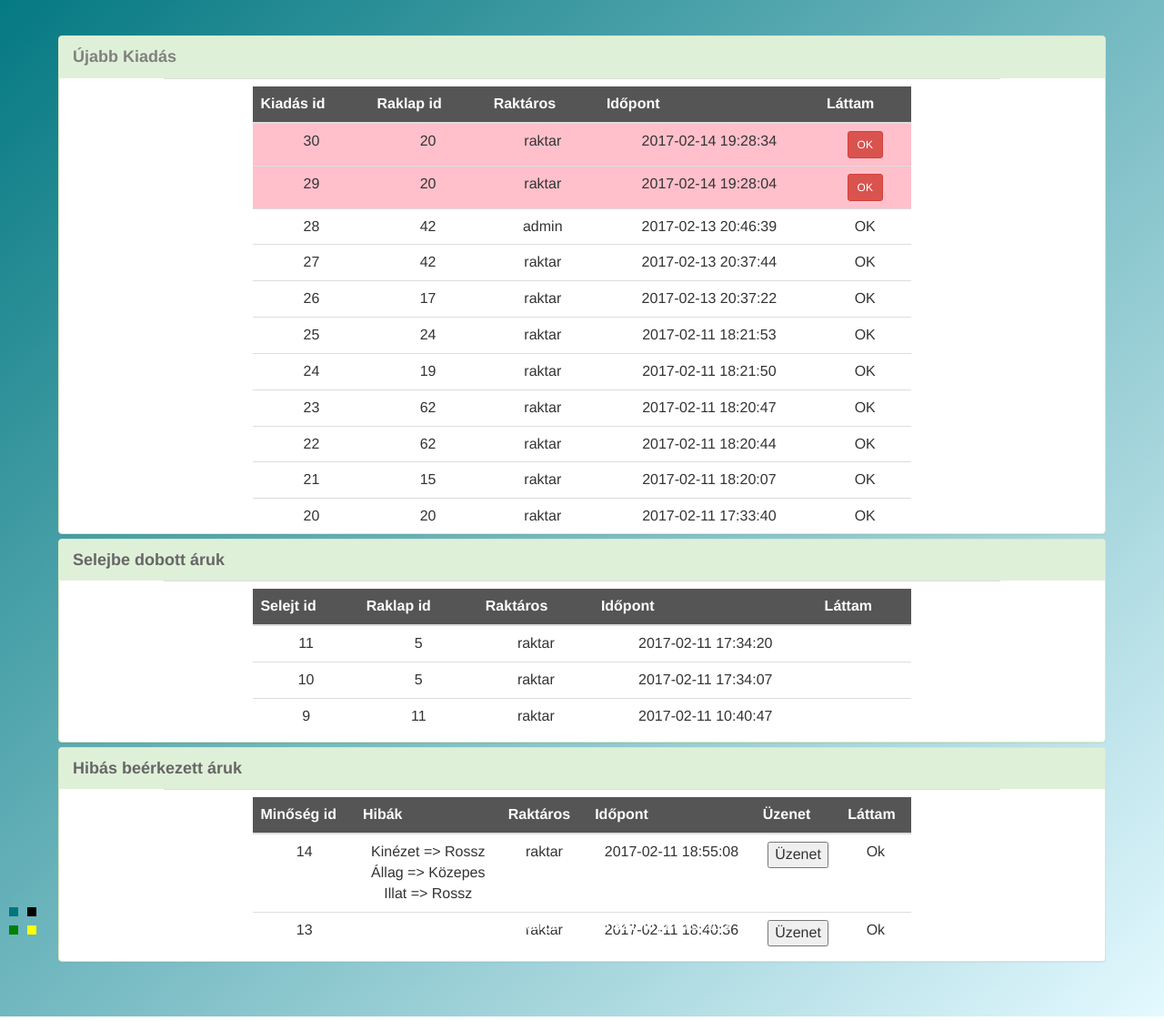
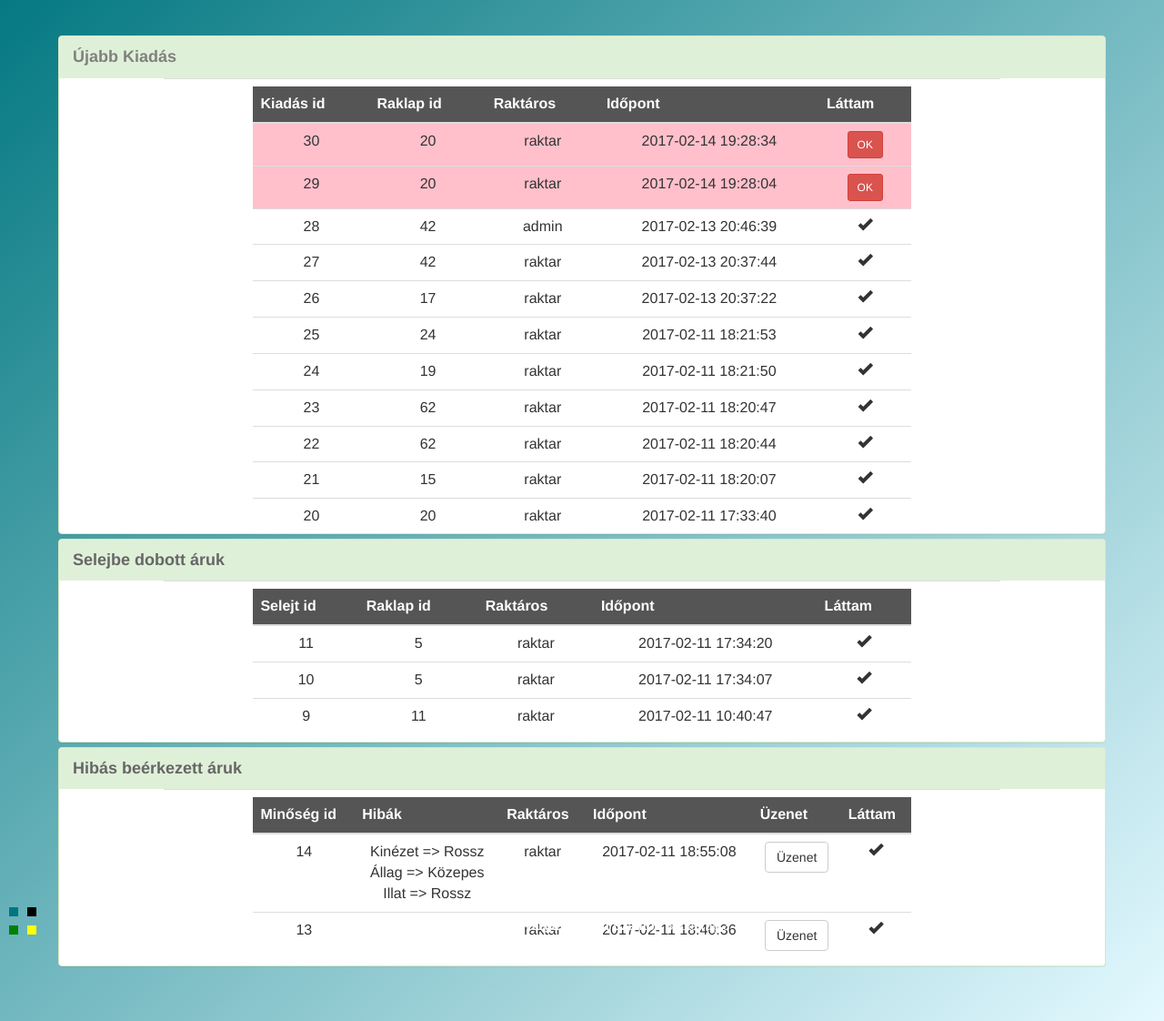
Before and after one commit to davefej/kkfamily, a PHP site: page /admin/alert.php in a window 1280 px wide. Shown: the part 51-1173 px from the top of the page at 91% size. Run offline with PHP 8.4, Linux system fonts and the light colour scheme; data comes from the database, SQL or seed files in the repository.

Commit message:
Small changes

```diff
--- a/admin/admin.php
+++ b/admin/admin.php
@@ -14,7 +14,7 @@ require("../common/header.php");
 	  		</a>
 	  		&nbsp;&nbsp;&nbsp;&nbsp;
 	  		<button type="button" class="btn btn-primary">
-		  			<a href="input.php">Részletek</a>
+		  			<a class="details" href="input.php">Részletek</a>
 	  		</button>
 	  	</div>
 	  	<div id="collapse1" class="panel-collapse collapse in">
@@ -69,7 +69,7 @@ require("../common/header.php");
 	  		</a>
 	  		&nbsp;&nbsp;&nbsp;&nbsp;
 	  		<button type="button" class="btn btn-primary">
-		  			<a href="output.php">Részletek</a>
+		  			<a class="details" href="output.php">Részletek</a>
 	  		</button>
 	  	</div>
 	  	<div id="collapse2" class="panel-collapse collapse in">
--- a/admin/alert.php
+++ b/admin/alert.php
@@ -124,11 +124,11 @@ function alertinputTable($results){
 		print '</td>';
 		print '<td>'.$row["name"].'</td>';
 		print '<td>'.$row["time"].'</td>';
-		print '<td> <button onclick="bootbox.alert('.mymessage($data).')">Üzenet</button></td>';
+		print '<td> <button class="btn btn-default btn-md" onclick="bootbox.alert('.mymessage($data).')">Üzenet</button></td>';
 		if($row["seen"] == '0' ){
 			print '<td><button class="btn btn-sm btn-danger" onclick="updateAlert('.$row["id"].')">OK</button></td>';
 		}else{
-			print '<td> Ok </td>';
+			print '<td> <span class="glyphicon glyphicon glyphicon-ok" aria-hidden="true"></span> </td>';
 		}
 		print '</tr>';
 	}
@@ -214,7 +214,7 @@ function alertoutputTable($results){
 		if($row["seen"] == '0' ){
 			print '<td><button class="btn btn-sm btn-danger" onclick="updateAlert('.$row["id"].')">OK</button></td>';
 		}else{
-			print '<td> OK </td>';
+			print '<td> <span class="glyphicon glyphicon glyphicon-ok" aria-hidden="true"> </td>';
 		}
 
 		print '</tr>';
@@ -246,7 +246,7 @@ function alertspareTable($results){
 		if($row["seen"] == '0' ){
 			print '<td><button class="btn btn-sm btn-danger" onclick="updateAlert('.$row["id"].')">OK</button></td>';
 		}else{
-			print '<td> </td>';
+			print '<td> <span class="glyphicon glyphicon glyphicon-ok" aria-hidden="true"> </td>';
 		}
 		print '</tr>';
 	}
--- a/css/styles.css
+++ b/css/styles.css
@@ -234,3 +234,7 @@ input.tabletForm{
 #prod_select{
 	width: 80%;
 }
+
+.details{
+	color: white;
+}
--- a/js/functions.js
+++ b/js/functions.js
@@ -175,6 +175,9 @@ function createUser(){
 			str += "<th>";
 				str += "Jelszó";
 			str += "</th>";
+			str += "<th>";
+				str += "Jogosultság";
+			str += "</th>";
 		str += "</tr>";
 	str += "</thead>";
 		str += "<tr>";
@@ -221,16 +224,15 @@ function createOutput(pallet_id,full,old){
 	str += '<table class = "table table-hover">';
 	str += "<thead>";
 		str += "<tr>";
-			str += "<th>";
+			str += '<th>';
 				str += "Mennyiség";
 			str += "</th>";
 		str += "</tr>";
 	str += "</thead>";
 		str += "<tr>";
 			str += "<td>";
-				str += "<input type='number' maxlength='50' value='"+full+"' id='output_amount'>";
+				str += "<input type='number' maxlength='50' value='"+full+"' id='output_amount' style='font-size: 130%; '>";
 			str += "</th>";
-			str += "<td>";
 		str += "</tr>";
 	str += "</table>";
 	bootbox.alert(str);
@@ -251,7 +253,6 @@ function createTrash(pallet_id,full){
 			str += "<td>";
 				str += "<input type='number' maxlength='50' value='"+full+"' id='trash_amount'>";
 			str += "</th>";
-			str += "<td>";
 		str += "</tr>";
 	str += "</table>";
 	bootbox.alert(str);
```
